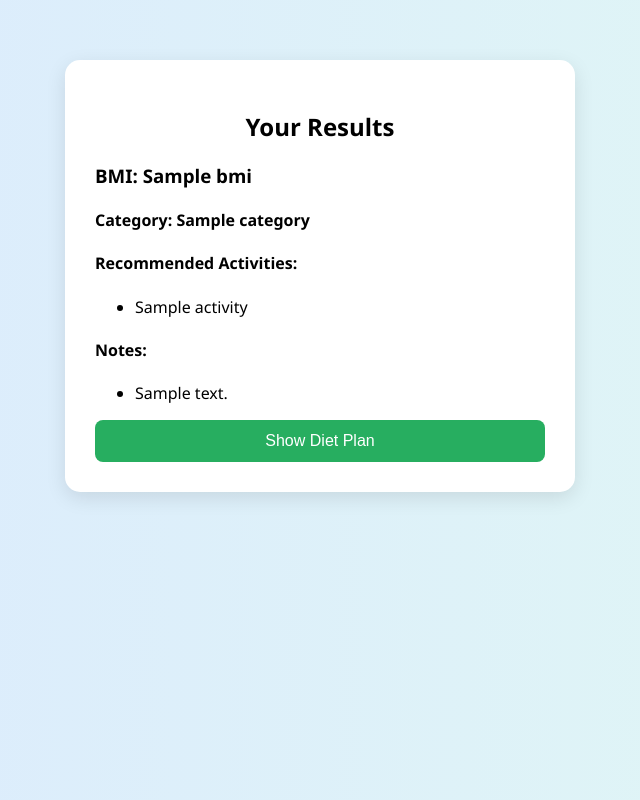
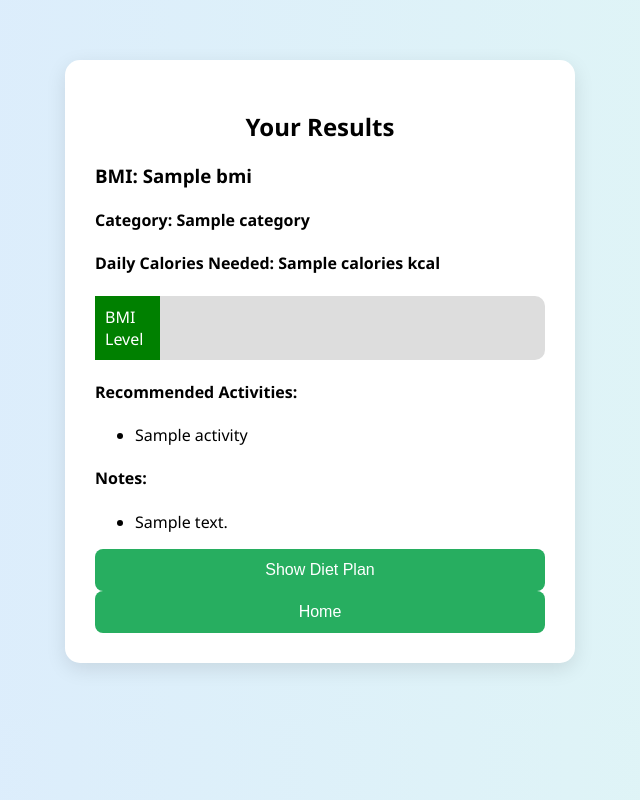
Before and after one commit to PreethiBose30/Smart-Fitness-Activity-Recommendation, a Flask app: template templates/result.html in a window 1280 px wide. Shown: the whole page, without its empty margins (320-960 px from the left). Run offline with Flask 3, Linux system fonts and the light colour scheme; the template is opened without the code that fills it: most values are stand-ins (such as "Sample title", 1, 10 or a date in 2020).

Commit message:
Update result.html

```diff
--- a/templates/result.html
+++ b/templates/result.html
@@ -11,6 +11,14 @@
 
     <h3>BMI: {{ bmi }}</h3>
     <h4>Category: {{ category }}</h4>
+    <h4>Daily Calories Needed: {{ calories }} kcal</h4>
+
+    <!-- Progress Bar -->
+    <div style="background:#ddd; border-radius:10px;">
+        <div style="width: {{ bmi*2 }}%; background:green; padding:10px; color:white;">
+            BMI Level
+        </div>
+    </div>
 
     <h4>Recommended Activities:</h4>
     <ul>
@@ -26,8 +34,12 @@
         {% endfor %}
     </ul>
 
-    <a href="/diet?bmi={{ bmi }}&category={{ category }}">
+    <a href="/diet?bmi={{ bmi }}&category={{ category }}&food_type={{ food_type }}">
         <button>Show Diet Plan</button>
+    </a>
+
+    <a href="/">
+        <button>Home</button>
     </a>
 </div>
 
```
